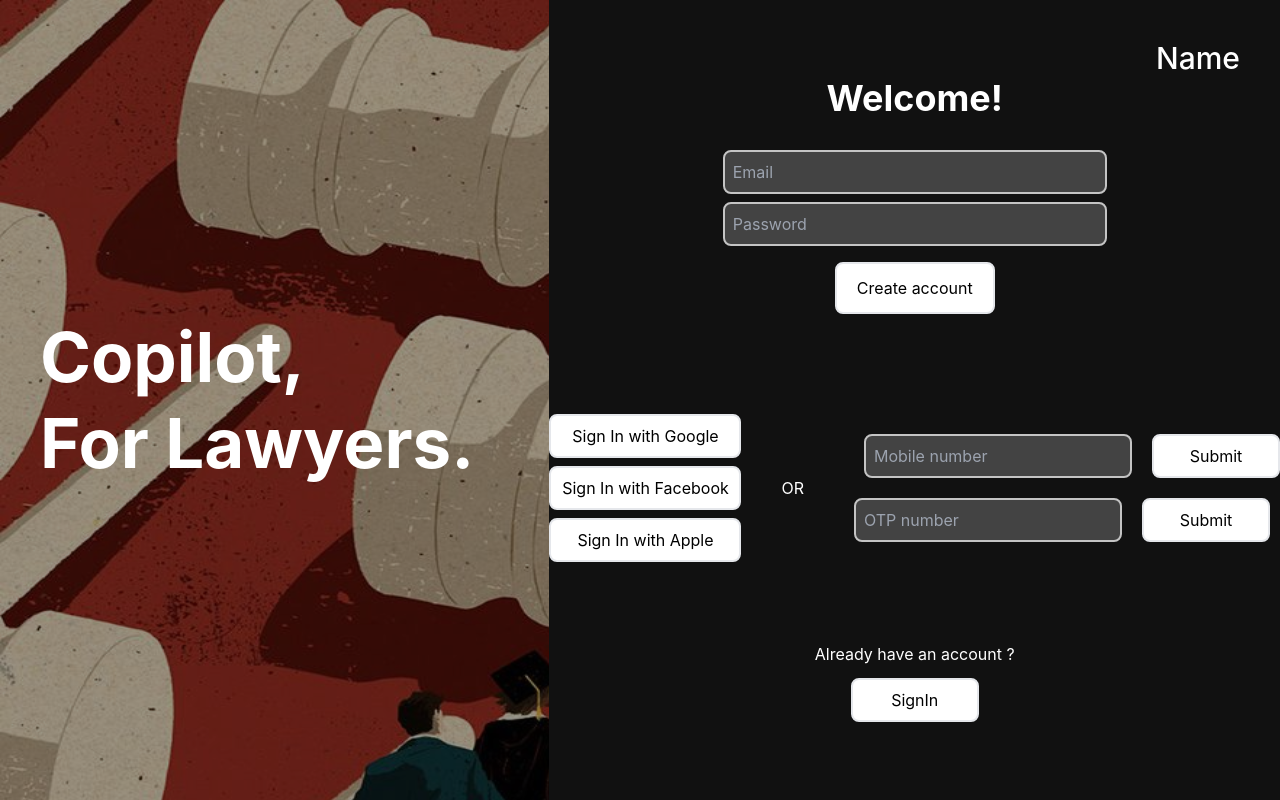
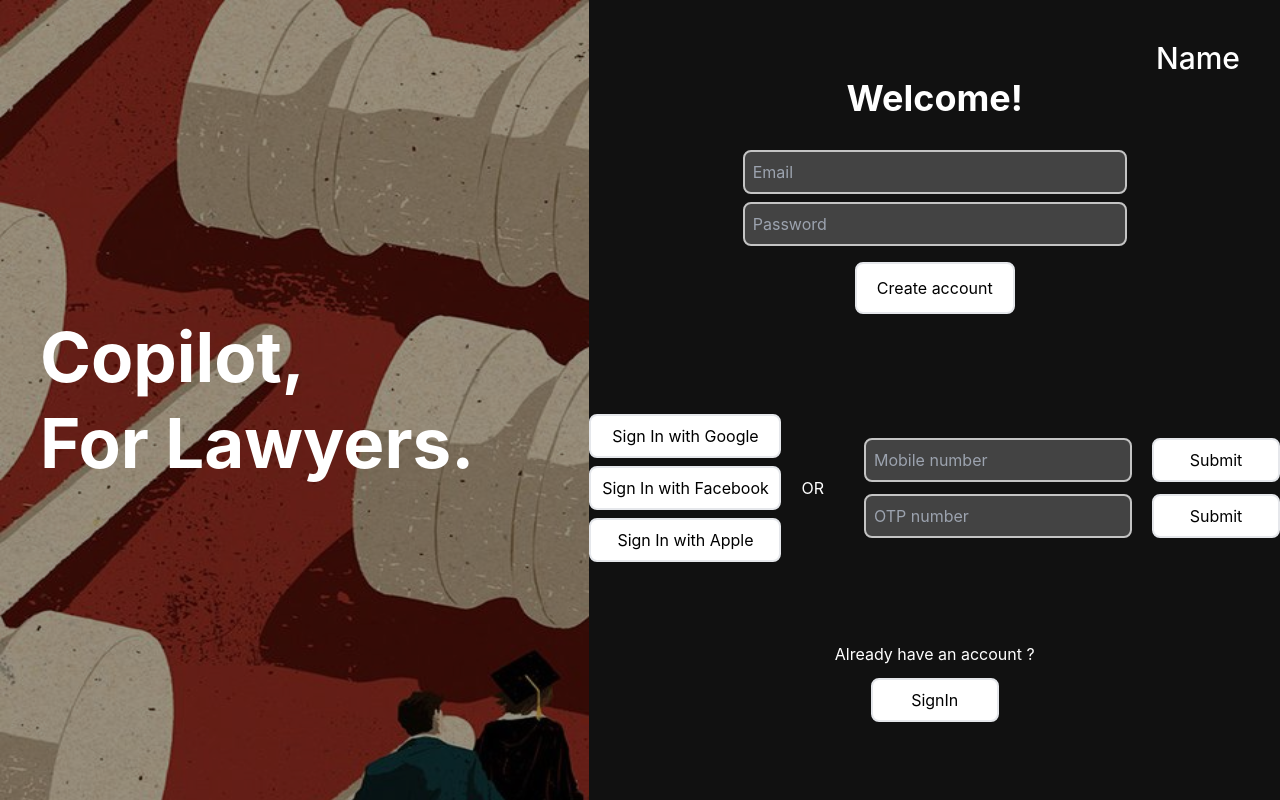
Before and after one commit to Jyoproject/Frontend, a React (Create React App) app: page /signup in a window 1280 px wide. Built offline with nearby package versions, Linux system fonts and the light colour scheme; no server answers.

Commit message:
fixed phonesignin ui

```diff
--- a/src/components/Auth/PhoneSignIn.jsx
+++ b/src/components/Auth/PhoneSignIn.jsx
@@ -33,12 +33,10 @@ const PhoneSignIn = () => {
       .then((confirmationResult) => {
         window.confirmationResult = confirmationResult;
         console.log('OTP Sent....!!');
-        alert('OTP Sent! Please check your mobile phone!');
 
       })
       .catch((error) => {
         console.log('SMS NOT SENT ERROR....!!');
-        alert('Error!!! OTP Not Sent! Please add country code as well!');
       });
   };
 
@@ -49,7 +47,6 @@ const PhoneSignIn = () => {
       .then((result) => {
         const user = result.user;
         console.log(JSON.stringify(user));
-        alert('User Verified Successfully!!');
         navigate('/chat')
       })
       .catch((error) => {
@@ -58,8 +55,8 @@ const PhoneSignIn = () => {
   };
 
   return (
-    <div className='flex flex-col justify-center items-center gap-5'>
-      <form onSubmit={onSignInSubmit} className='flex flex-row justify-center items-center gap-5'>
+    <div className='flex flex-col justify-center items-center gap-3'>
+      <form onSubmit={onSignInSubmit} className='flex flex-row justify-center items-center gap-5 '>
         <div id='sign-in-button'></div>
           <input
             type='number'
@@ -74,7 +71,8 @@ const PhoneSignIn = () => {
           Submit
         </button>
       </form>
-      <form onSubmit={onOTPSubmit} className='flex flex-row justify-center items-center gap-5'>
+      <form onSubmit={onOTPSubmit} className='flex flex-row justify-center items-center gap-5 '>
+      <div id='sign-in-button'></div>
         <input
           type='number'
           name='otp'
--- a/src/components/Auth/SignUp.jsx
+++ b/src/components/Auth/SignUp.jsx
@@ -138,7 +138,7 @@ const Signin = () => {
 							<EmailPasswordSignUp />
 						</div>
 					</div>
-					<div className="flex flex-row items-center justify-center gap-10 mt-5">
+					<div className="flex flex-row items-center justify-center gap-5 mt-5">
 						<div className="flex flex-col items-center gap-2 ">
 							<div onClick={googleSignin}  className="bg-white dark:bg-black dark:text-white text-black border-2 cursor-pointer w-48 flex flex-row items-center justify-center pt-2 pb-2 rounded-lg">
 								Sign In with Google
--- a/src/components/Chat/Chat_M.jsx
+++ b/src/components/Chat/Chat_M.jsx
@@ -1,15 +1,16 @@
 import React, { useState, useEffect } from 'react';
-import { Link } from 'react-router-dom';
+import { Link, useNavigate } from 'react-router-dom';
 import Layout from './Layout';
 import { db, auth } from "../../firebase";
 import { collection, getDocs, where, addDoc, orderBy, doc, deleteDoc, query, onSnapshot  } from "firebase/firestore";
 import * as Collapsible from '@radix-ui/react-collapsible';
 import { HamburgerMenuIcon, Cross2Icon } from '@radix-ui/react-icons';
 import { isEmpty } from "lodash";
-import { onAuthStateChanged } from 'firebase/auth';
+import { onAuthStateChanged, signOut } from 'firebase/auth';
 
 const Chat_M = () => {
 	const [open, setOpen] = React.useState(false);
+  const navigate = useNavigate();
 	const [user, setUser] = useState(null);
   const currentUser = auth.currentUser;
 
```
